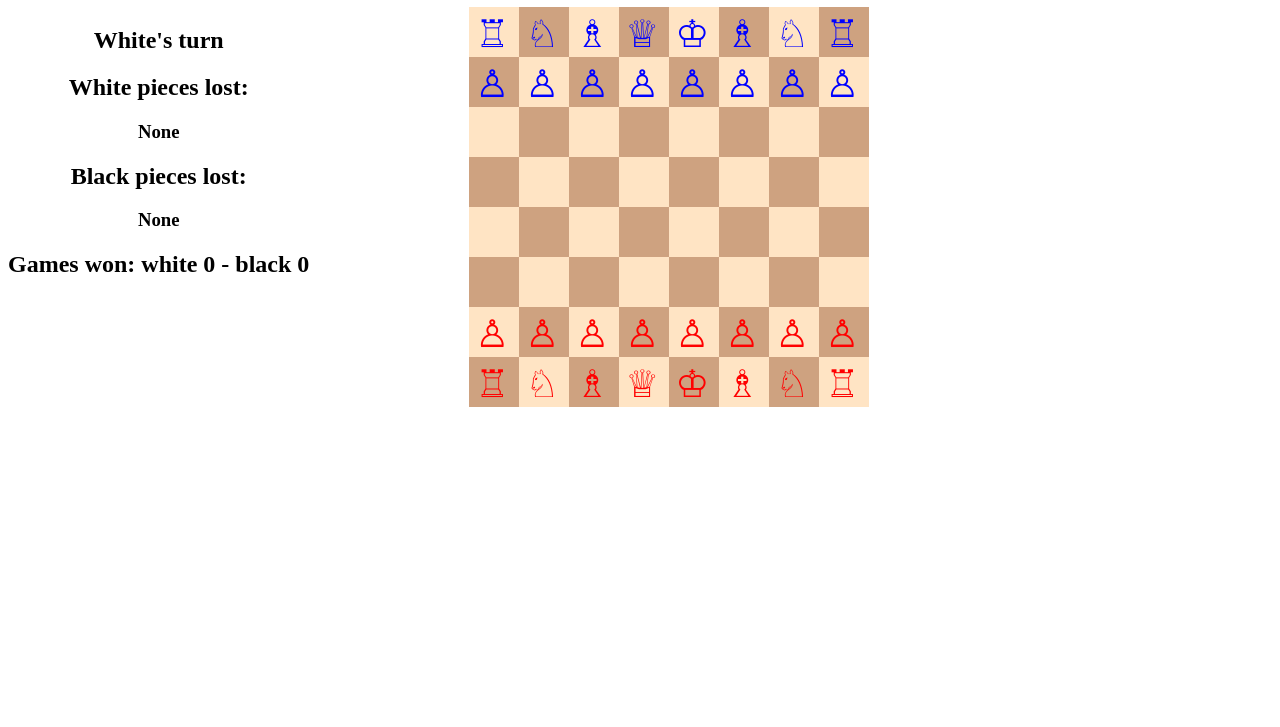
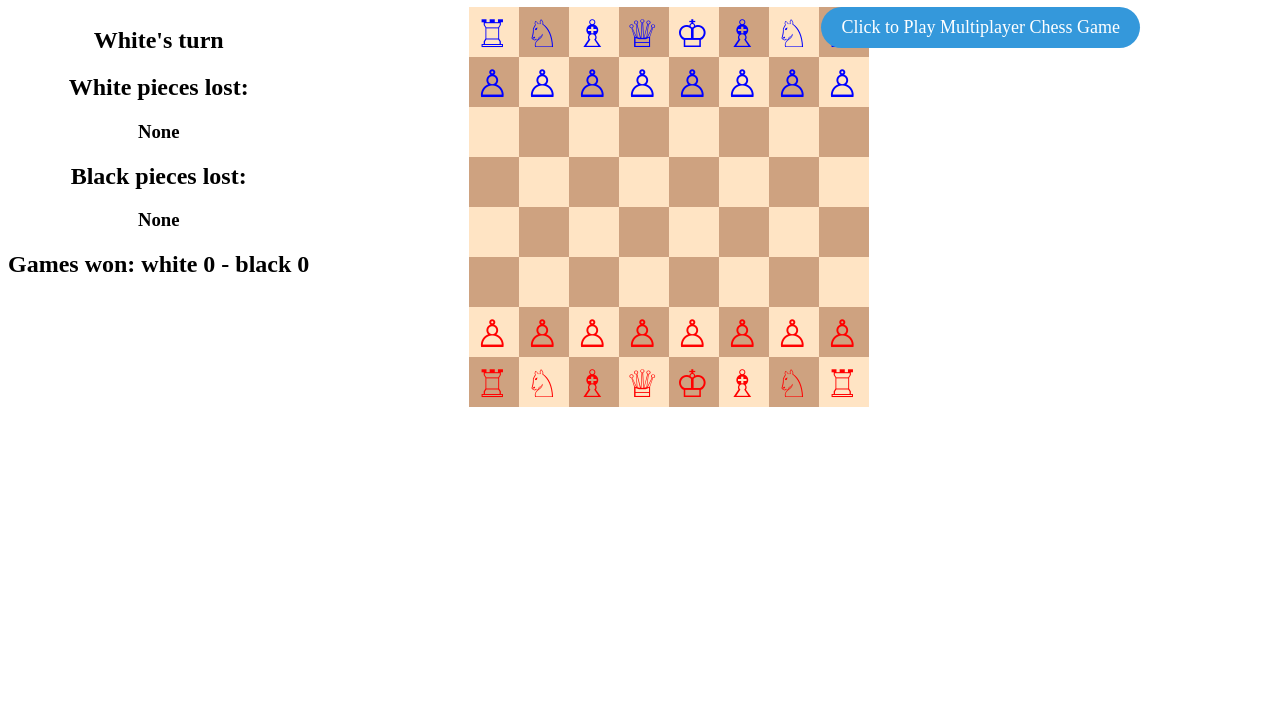
Before and after one commit to Kiruthikaponneswaran/multiplayer_chess, a plain HTML site: page index.html in a window 1280 px wide. Shown: the part 73-800 px from the top of the page. Drawn offline with Linux system fonts and the light colour scheme.

Commit message:
Update index.html

```diff
--- a/index.html
+++ b/index.html
@@ -8,6 +8,31 @@
 		h1,h2,h3{
 			text-align:center;
 		}
+		/* Style for the button */
+    .custom-button {
+      display: inline-block;
+      padding: 10px 20px;
+      background-color: #3498db; /* Change the background color to your preferred color */
+      color: #fff; /* Text color */
+      border: none;
+      border-radius: 25px; /* Rounded corners */
+      text-align: center;
+      text-decoration: none;
+      font-size: 18px;
+      cursor: pointer;
+      transition: background-color 0.3s;
+    }
+
+    /* Hover effect */
+    .custom-button:hover {
+      background-color: #2c3e50; /* Change to a darker shade on hover */
+    }
+
+    /* Style for the section */
+    #custom-section {
+      text-align: center;
+      margin: 20px;
+    }
 	</style>
 </head>
 
@@ -24,6 +49,9 @@
     <div style="float:left;">
 		<canvas id="chessCanvas" width="400" height="400" style="margin-left:40%;"></canvas>
     </div>
+	<div id="custom-section">
+    <a class="custom-button" href="https://github.com/Kiruthikaponneswaran/chess_coaching_">Click to Play Multiplayer Chess Game</a>
+  </div>
 <script>
 const BOARD_WIDTH = 8;
 const BOARD_HEIGHT = 8;
```
